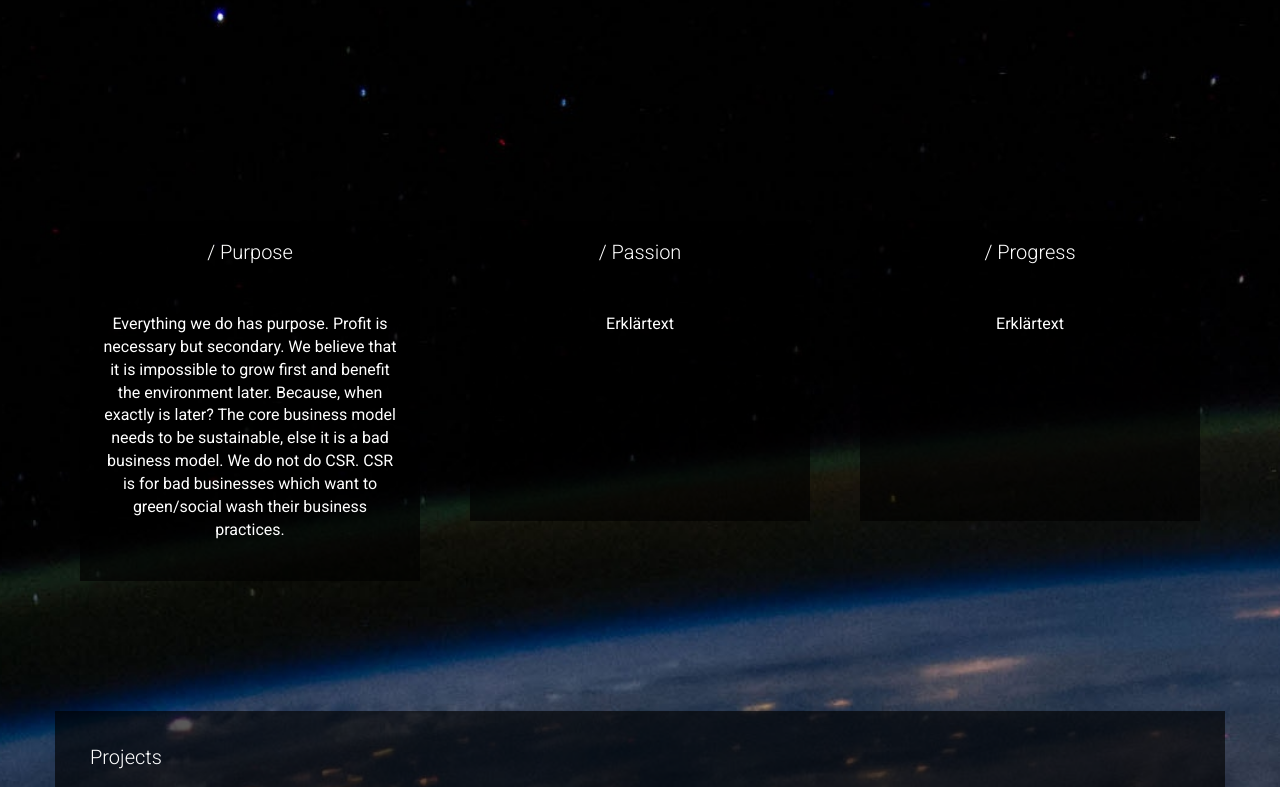
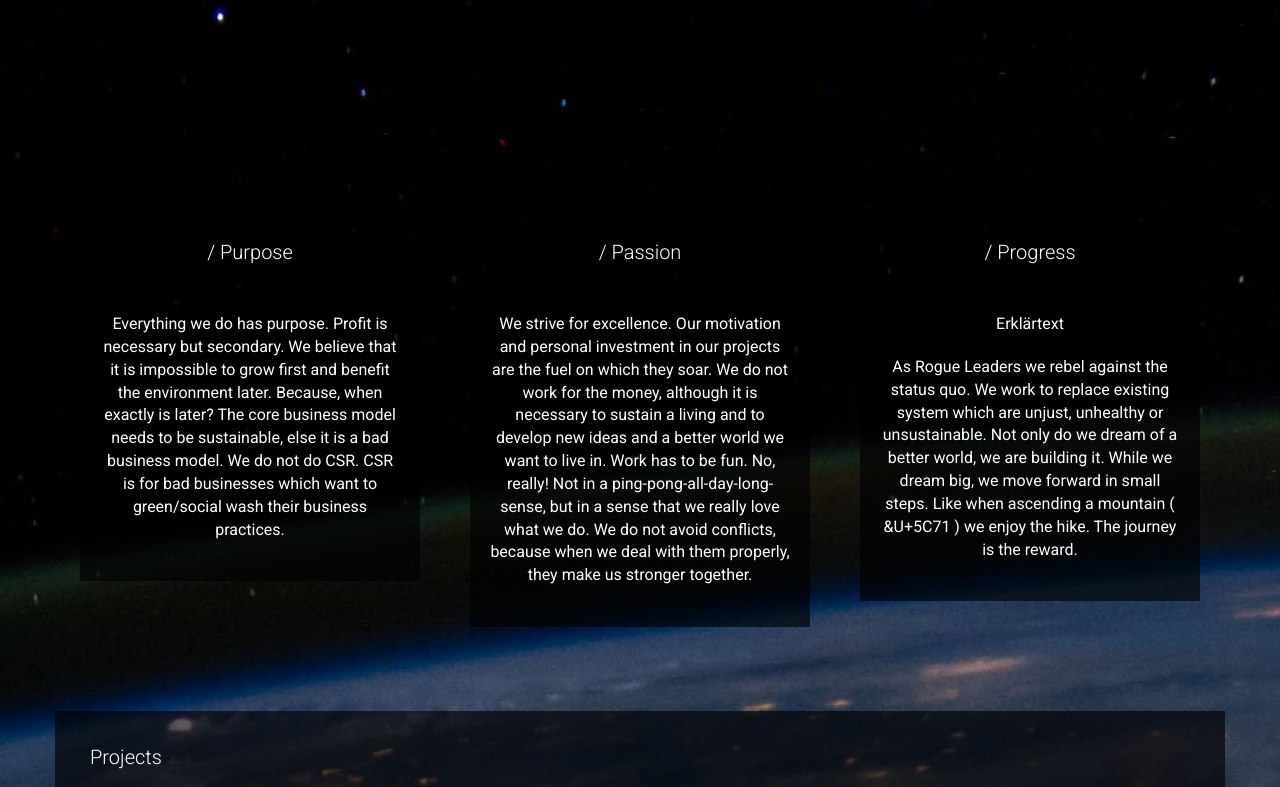
Before and after one commit to elllo/rogueleaders, a plain HTML site: page index.html in a window 1280 px wide. Shown: the part 534-1321 px from the top of the page. Drawn offline with nearby package versions, Linux system fonts and the light colour scheme.

Commit message:
Update index.html

```diff
--- a/index.html
+++ b/index.html
@@ -45,17 +45,21 @@
                 <figure class="col-sm-4" id="passion">
                     <div class="p-tile">
                         <h3>/ Passion</h3>
-                        <p>Erklärtext</p>
-<!--                         <p>We strive for excellence. Our motivation and personal investment in our
-                            projects are the fuel on which they soar.</p> -->
+                         <p>We strive for excellence. Our motivation and personal investment in our
+                            projects are the fuel on which they soar. We do not work for the money, although it is necessary
+                             to sustain a living and to develop new ideas and a better world we want to live in. Work has to be fun.
+                             No, really! Not in a ping-pong-all-day-long-sense, but in a sense that we really love what we do.
+                             We do not avoid conflicts, because when we deal with them properly, they make us stronger together.</p>
                     </div>
                 </figure>
                 <figure class="col-sm-4" id="progress">
                     <div class="p-tile">
                         <h3>/ Progress</h3>
                         <p>Erklärtext</p>
-<!--                         <p>As Rogue Leaders we rebel against the status quo. We work to replace
-                            existing system which are unjust, unhealthy or unsustainable. </p> -->
+                         <p>As Rogue Leaders we rebel against the status quo. We work to replace
+                            existing system which are unjust, unhealthy or unsustainable. Not only do we dream of a better world,
+                             we are building it. While we dream big, we move forward in small steps.
+                             Like when ascending a mountain ( &U+5C71 ) we enjoy the hike. The journey is the reward.</p>
                     </div>
                 </figure>
             </div>
```
